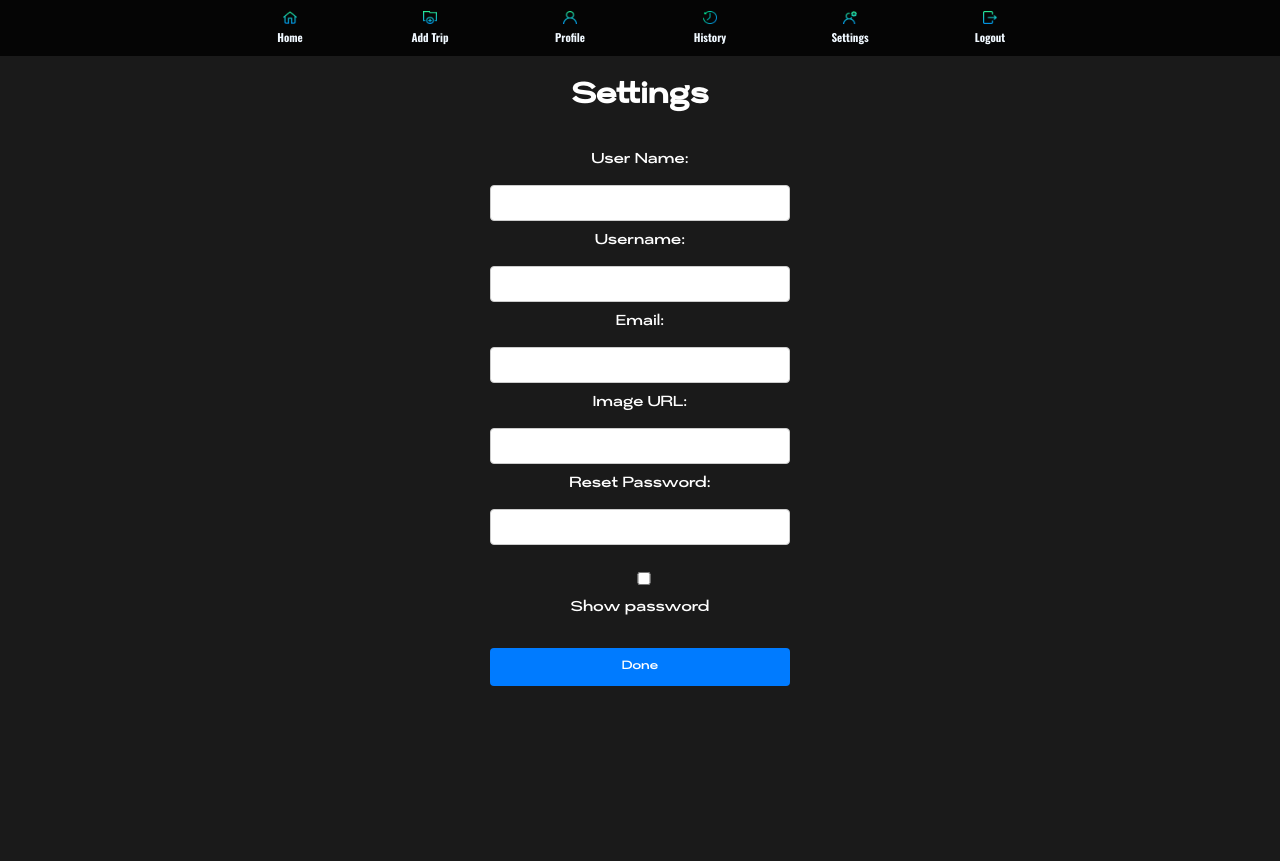
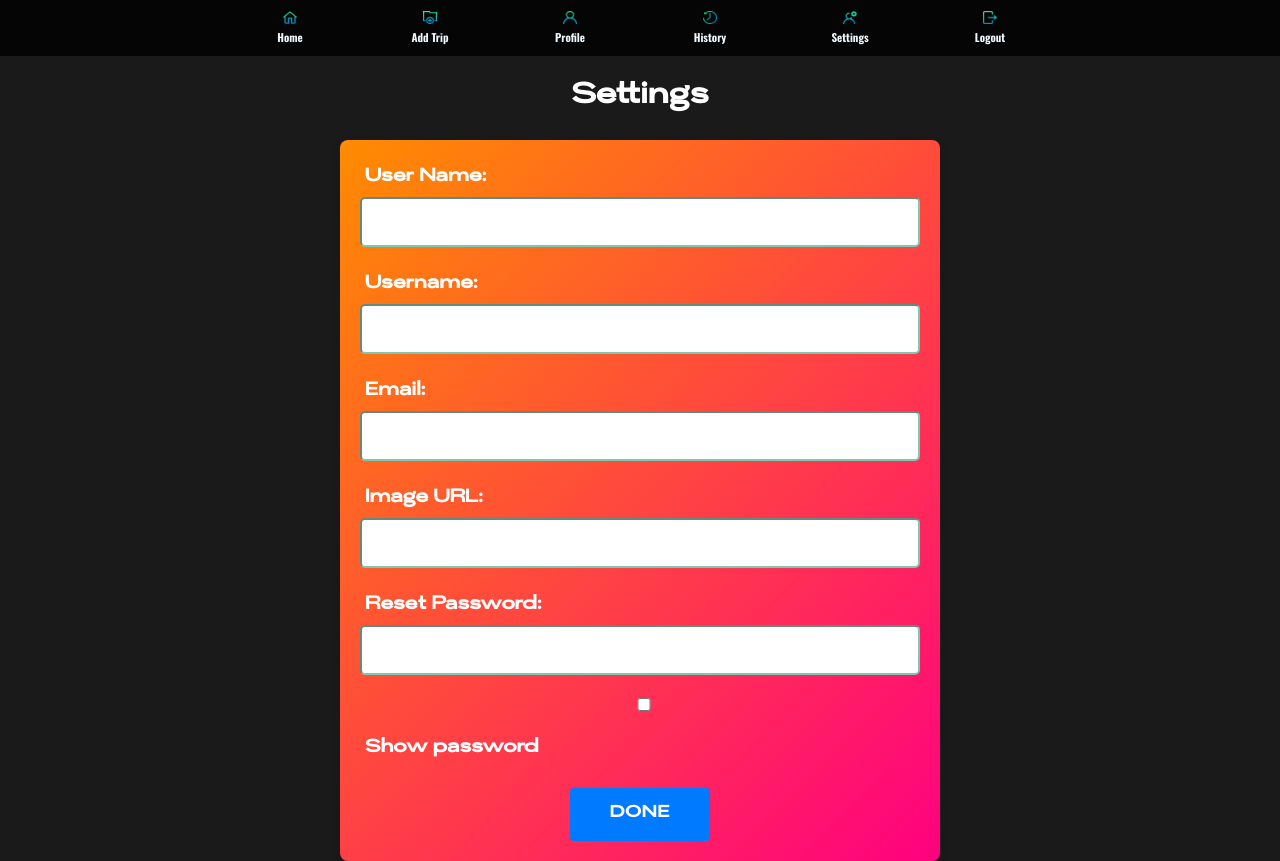
Before and after one commit to karechob/Capstone-frontend-TTP, a React (Create React App) app in the folder wint/: page /userSettings in a window 1280 px wide. Before the commit the page ends 800 px from the top, so only its background shows below. Built offline with nearby package versions, Linux system fonts and the light colour scheme; no server answers; sample sign-in values are in the browser's storage.

Commit message:
feat[userSettings styling]: create styling for userSettings page

```diff
--- a/wint/src/css/userSettings.css
+++ b/wint/src/css/userSettings.css
@@ -4,43 +4,111 @@
 
 .settings-heading {
   margin-bottom: 20px;
+  font-size: 32px;
+  color: #ffffff;
 }
 
 .settings-form {
-  display: flex;
-  flex-direction: column;
-  max-width: 300px;
+  max-width: 600px;
   margin: 0 auto;
+  background: linear-gradient(135deg, #ff8c00, #ff0080);
+  padding: 20px;
+  border-radius: 8px;
+  box-shadow: 0 4px 8px rgba(0, 0, 0, 0.1);
 }
 
 .settings-form label {
+  display: block;
+  margin: 5px;
+  font-size: 20px;
+  text-align: left;
+  color: #ffffff;
+  font-weight: 600;
+}
+
+.settings-form input {
+  padding: 12px;
+  margin-bottom: 20px;
+  border: 2px inset #4fb496bb;
+  border-radius: 5px;
+  width: 100%;
+  transition: border-color 0.3s ease-in-out, box-shadow 0.3s ease-in-out;
+  font-size: 16px;
+  font-style: italic;
+}
+
+.settings-form input:focus {
+  outline: none;
+  border-color: #007bff;
+  background-color: #ccc;
+  box-shadow: 0 0 8px rgba(0, 123, 255, 0.801);
+}
+
+.settings-form input:hover {
+  border-color: #007bff;
+  background-color: #ccc;
+  box-shadow: 0 0 4px rgba(0, 123, 255, 0.4);
+}
+
+.settings-form .error-message {
+  color: rgb(255, 238, 0);
+  font-size: 10.5px;
+  margin: 0 0 30px 5px;
+  text-align: left;
+}
+
+.reset-password-container {
   margin-top: 10px;
 }
 
-.settings-form input {
-  padding: 8px;
-  margin-top: 5px;
-  border: 1px solid #ccc;
-  border-radius: 4px;
-  width: 100%;
+.show-password-container {
+  display: flex;
+  align-items: center;
 }
 
-.settings-form .error-message {
-  color: red;
-  font-size: 14px;
-  margin: 5px 0;
+.show-password-container input {
+  flex: 0;
+  margin-top: -2%;
 }
 
+.show-password-container label {
+  font-size: 12px;
+  margin-top: -4%;
+}
 .settings-submit-btn {
   background-color: #007bff;
   color: #fff;
   border: none;
   border-radius: 4px;
-  padding: 10px 20px;
+  padding: 14px 24px;
   margin-top: 20px;
   cursor: pointer;
+  font-size: 18px;
+  width: 25%;
+  font-weight: bold;
+  text-transform: uppercase;
+  letter-spacing: 1px;
+  transition: background-color 0.3s ease-in-out, transform 0.3s ease-in-out;
 }
 
 .settings-submit-btn:hover {
   background-color: #0056b3;
+  transform: scale(1.05);
 }
+
+.settings-submit-btn::after {
+  position: absolute;
+  top: 50%;
+  left: 50%;
+  width: 0;
+  height: 0;
+  background-color: rgba(255, 255, 255, 0.2);
+  border-radius: 50%;
+  transform: translate(-50%, -50%);
+  transition: width 0.3s ease-in-out, height 0.3s ease-in-out;
+}
+
+.settings-submit-btn:hover::after {
+  width: 160px;
+  height: 150px;
+}
```
